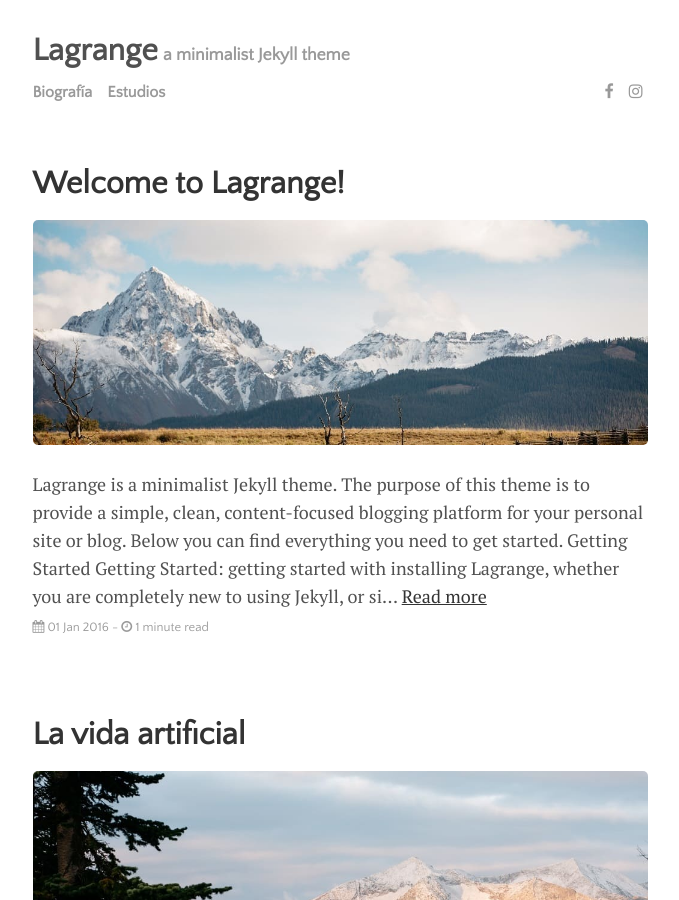
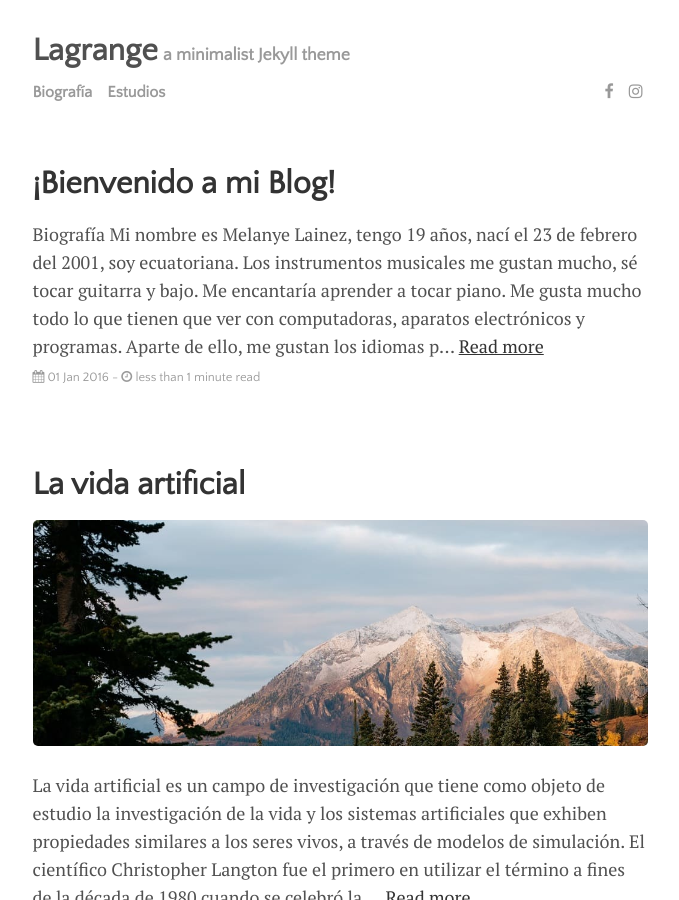
Before and after one commit to MelanyeLainez/m_blog_, a Jekyll site: the page built from index.html, in a window 1280 px wide and 900 px high. Shown: the whole window, without its empty margins (300-979 px from the left). Built offline with Jekyll 4.4.1, drawn with Linux system fonts in a browser that asks for light colours; the list of posts is cut into pages by our own code.

Commit message:
Update 2016-01-01-welcome-to-lagrange.md

```diff
--- a/_posts/2016-01-01-welcome-to-lagrange.md
+++ b/_posts/2016-01-01-welcome-to-lagrange.md
@@ -1,42 +1,24 @@
 ---
 layout: post
-title: "Welcome to Lagrange!"
-author: "Paul Le"
-categories: journal
-tags: [documentation,sample]
+title: "¡Bienvenido a mi Blog!"
+
+---
+## Biografía
+
+Mi nombre es Melanye Lainez, tengo 19 años, nací el 23 de febrero del 2001, soy ecuatoriana.
+Los instrumentos musicales me gustan mucho, sé tocar guitarra y bajo. Me encantaría aprender a tocar piano.
+Me gusta mucho todo lo que tienen que ver con computadoras, aparatos electrónicos y programas. Aparte de ello, me gustan los idiomas por ahora solo he estudiado el inglés, pero me gustaría aprender francés.
+
+---
 image: mountains.jpg
+
 ---
 
-Lagrange is a minimalist Jekyll theme. The purpose of this theme is to provide a simple, clean, content-focused blogging platform for your personal site or blog. Below you can find everything you need to get started.
 
-## Getting Started
 
-[Getting Started]({{ site.github.url }}{% post_url 2015-10-10-getting-started %}): getting started with installing Lagrange, whether you are completely new to using Jekyll, or simply just migrating to a new Jekyll theme.
 
-## Example Content
 
-[Text and Formatting]({{ site.github.url }}{% post_url 2014-01-01-text-formatting-examples %})
 
-## Questions?
+## Estudios
 
-This theme is completely free and open source software. You may use it however you want, as it is distributed under the [MIT License](http://choosealicense.com/licenses/mit/). If you are having any problems, any questions or suggestions, feel free to [tweet at me](https://twitter.com/intent/tweet?text=My%question%about%Lagrange%is:%&amp;via=paululele), or [file a GitHub issue](https://github.com/lenpaul/lagrange/issues/new).
-
-## More Jekyll!
-
-### Millennial
-
-Millennial is a minimalist Jekyll blog theme that I built from scratch. The purpose of this theme is to provide a simple, clean, content-focused publishing platform for a publication or blog.
-
-Feel free to check out <a href="https://lenpaul.github.io/Millennial/" target="_blank">the demo</a>, where you’ll also find instructions on <a href="https://lenpaul.github.io/Millennial/documentation/getting-started.html">how to use install</a> and use the theme.
-
-### Portfolio Jekyll Theme
-
-This is a Jekyll theme built using the [DevTips Starter Kit](http://devtipsstarterkit.com/) as a foundation for starting, and following closely the amazing tutorial by [Travis Neilson over at DevTips](https://www.youtube.com/watch?v=T6jKLsxbFg4&list=PL0CB3OvPhDA_STygmp3sDenx3UpdOMk7P). The purpose of this theme is to provide a clean and simple website for your portfolio. Emphasis is placed on your projects, which are shown front and center on the home page.
-
-Everything that you will ever need to know about this Jekyll theme is included in [the repository](https://github.com/LeNPaul/portfolio-jekyll-theme), which you can also find in [the demo site](https://lenpaul.github.io/portfolio-jekyll-theme/).
-
-### Jekyll Starter Kit
-
-The Jekyll Starter Kit is a simple framework for starting your own Jekyll project using all of the best practices that I learned from building my other Jekyll themes.
-
-Feel free to check out <a href="https://github.com/LeNPaul/jekyll-starter-kit" target="_blank">the GitHub repository</a>, where you’ll also find instructions on how to use install and use the theme.
+Me gradué en el colegio “Brisas del Rio” con la especialización “Ciencias”.  Estudié 7 meses en el CEN (Centro Ecuatoriano Norteamericano) pero no pude terminar los estudios ahí debido a la pandemia. Actualmente estoy estudiando en la Universidad Estatal de Guayaquil, en la carrera Ingeniería de Software, espero poder culminar mis estudios con buenas notas y obtener un trabajo estable como ingeniera en software.
```
